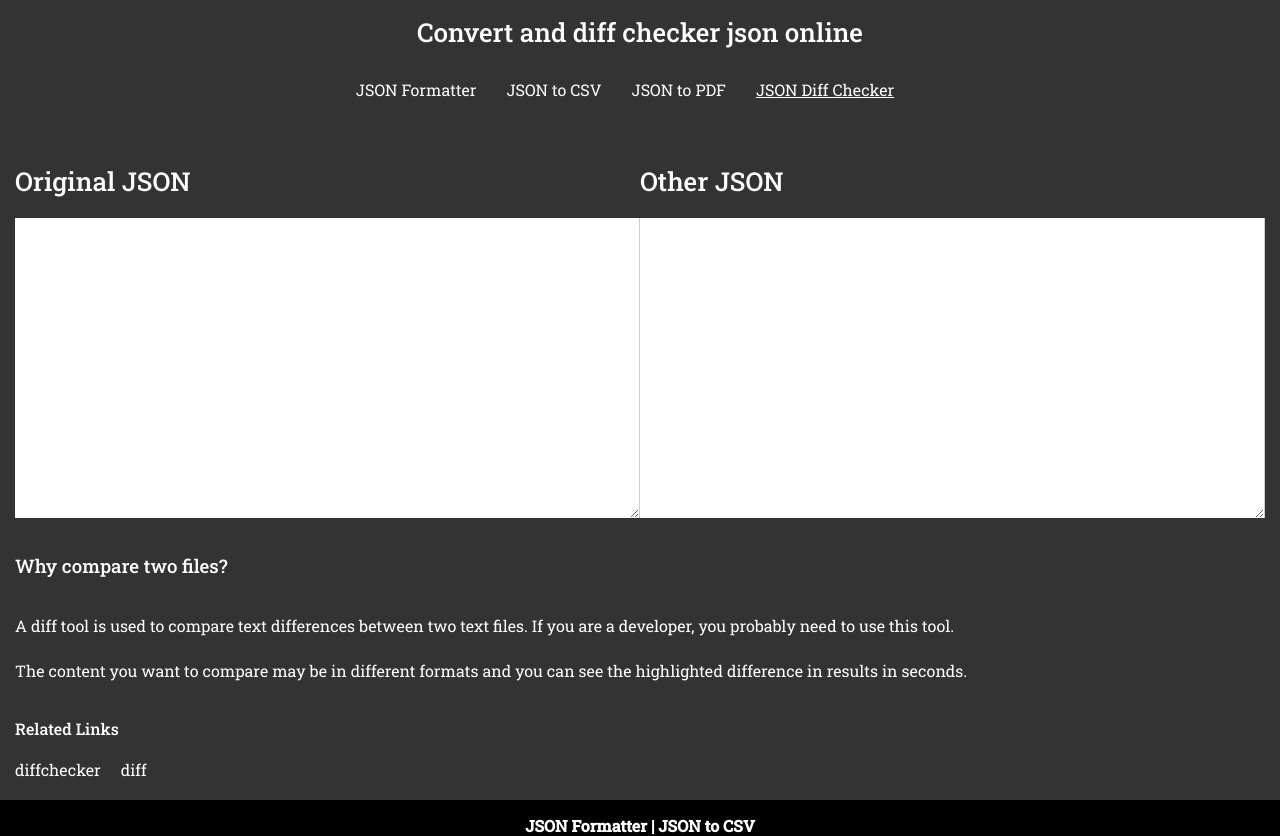
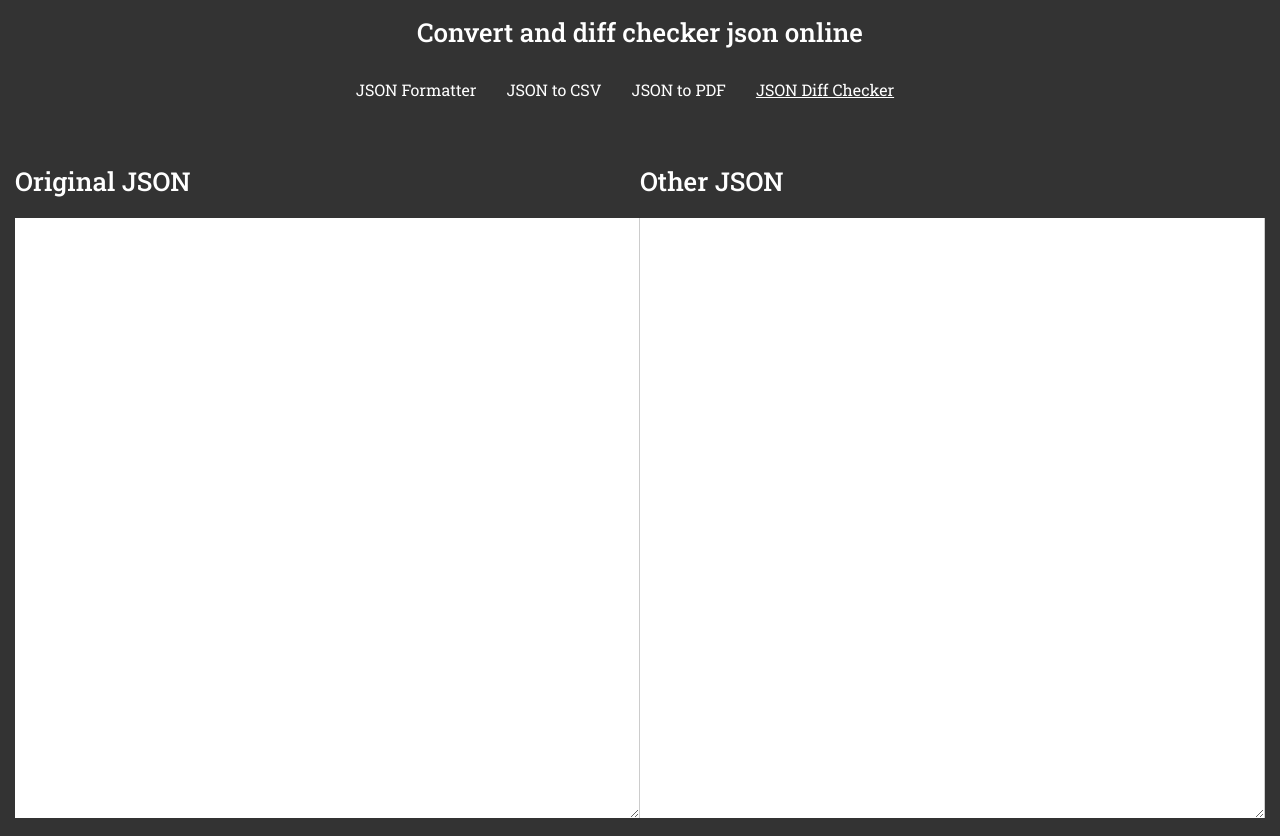
Before and after one commit to gabrielrdantas/json-to-csv, a Next.js app: page /json-diff-checker in a window 1280 px wide. Shown: the top 836 px of the page. Built offline with nearby package versions, Linux system fonts and the light colour scheme.

Commit message:
feat: atualizando tamanho dos inputs e corrigindo bug no pdf

```diff
--- a/package.json
+++ b/package.json
@@ -17,7 +17,7 @@
     "@types/react": "^17.0.38",
     "@types/react-dom": "^17.0.11",
     "next": "^12.0.4",
-    "pdfmake": "^0.2.4",
+    "pdfmake": "0.2.4",
     "polished": "^4.1.3",
     "react": "^17.0.2",
     "react-dom": "^17.0.2",
@@ -55,7 +55,7 @@
     ]
   },
   "devDependencies": {
-    "@types/pdfmake": "^0.1.19",
+    "@types/pdfmake": "0.1.19",
     "@types/react-helmet": "^6.1.5",
     "@types/react-router-dom": "^5.3.2",
     "@types/styled-components": "^5.1.7",
--- a/pages/index.tsx
+++ b/pages/index.tsx
@@ -186,7 +186,7 @@ const MenuOptionsContainer = styled.div`
 const Container = styled.div`
   background: #fff;
   display: flex;
-  height: 30vh;
+  height: 60vh;
   margin: 0;
 `;
 
--- a/pages/json-diff-checker.tsx
+++ b/pages/json-diff-checker.tsx
@@ -330,7 +330,7 @@ const ContainerResult = styled.div`
 
 const ContainerInput = styled.div`
   background: #fff;
-  min-height: 300px;
+  min-height: 600px;
   width: 50%;
 `;
 
@@ -344,7 +344,7 @@ const InputData = styled.pre`
   width: 100%;
   flex: 1;
   padding: 20px;
-  min-height: 300px;
+  min-height: 600px;
   overflow: auto;
 `;
 
@@ -358,7 +358,7 @@ const InputDataTextarea = styled.textarea`
   width: 100%;
   flex: 1;
   padding: 20px;
-  min-height: 300px;
+  min-height: 600px;
 `;
 const Subtitle = styled.h2`
   font-size: 26px;
@@ -382,7 +382,7 @@ const ContainerText = styled.div`
   width: 100%;
   overflow: auto;
   background: #fff;
-  height: 300px;
+  height: 600px;
 `;
 
 const AreaDiv = styled.div`
--- a/pages/json-to-csv.tsx
+++ b/pages/json-to-csv.tsx
@@ -267,7 +267,7 @@ export default ConvertJsonToCsv;
 const Container = styled.div`
   background: #fff;
   display: flex;
-  height: 20vh;
+  height: 30vh;
 `;
 
 const InputData = styled.textarea`
```
Also changed, not shown: pages/json-to-pdf.tsx (+10 -3 lines), 1 other file (tests, documents, lock files or other folders).
